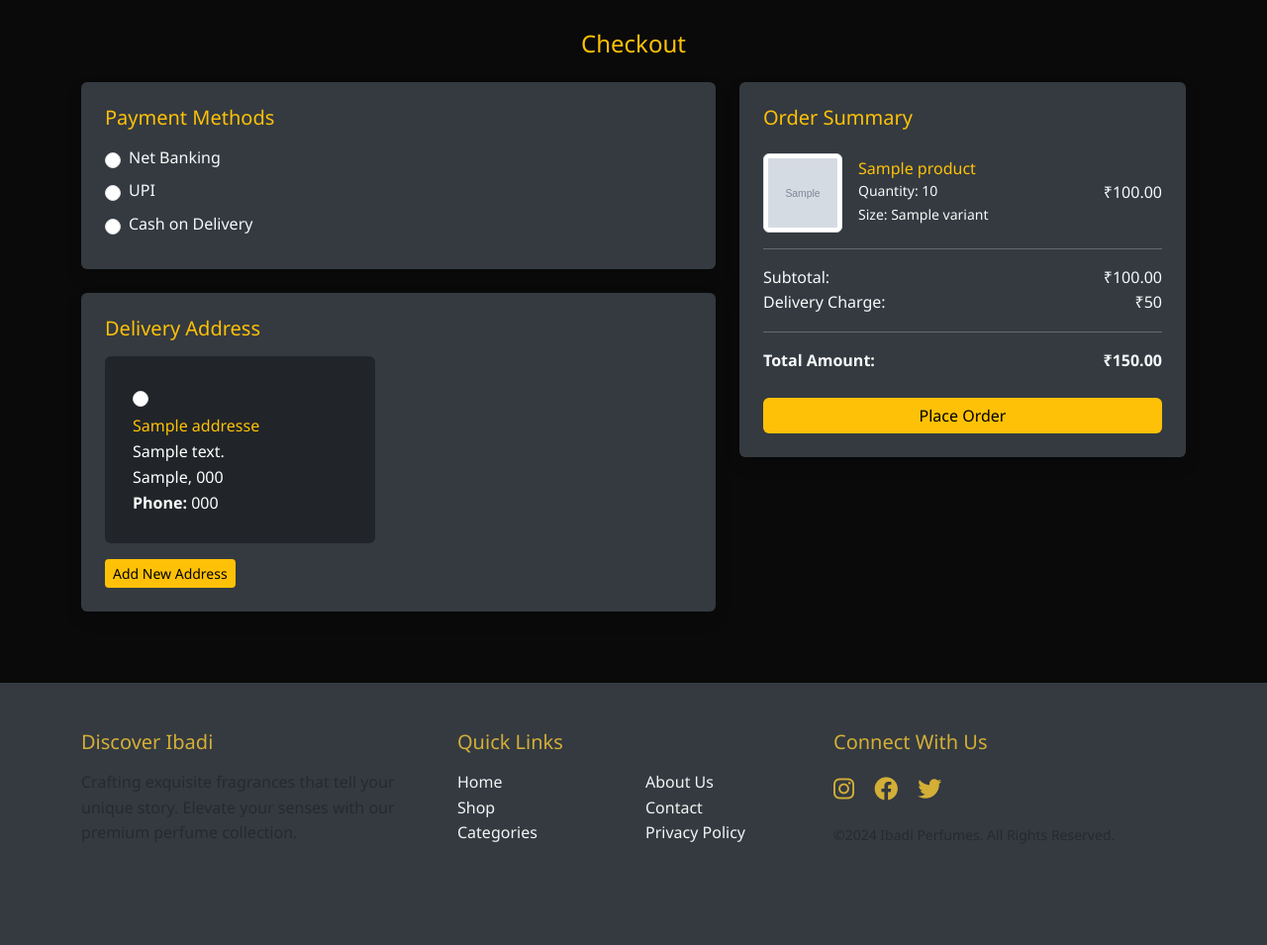
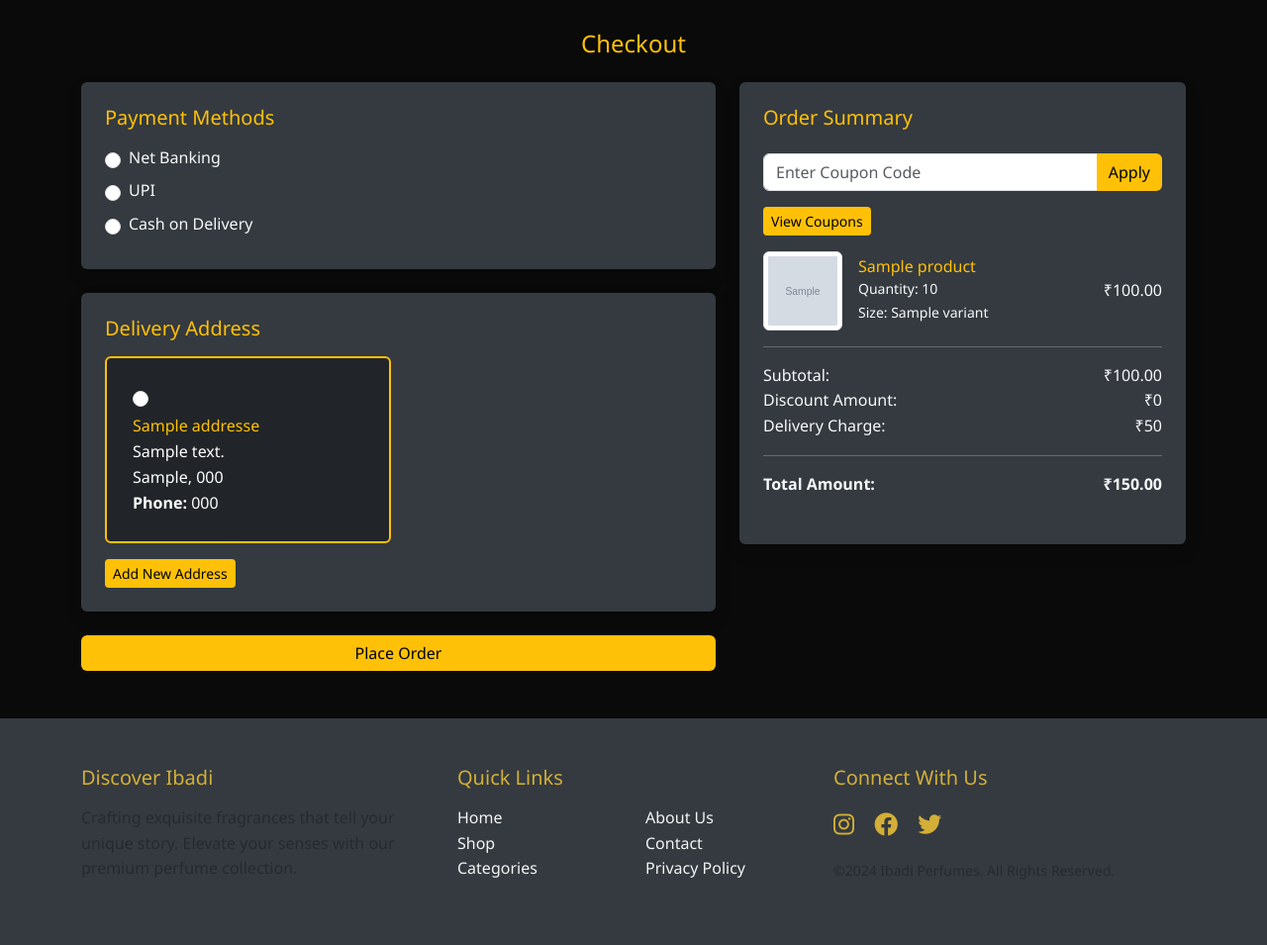
Before and after one commit to hashim-jihan/ibadi-perfumes, a Django app: page /checkoutPage in a window 1280 px wide. Shown: the part 66-1021 px from the top of the page at 99% size. Before the commit the page ends 918 px from the top, so only its background shows below. Run offline with Django 5.2, Linux system fonts and the light colour scheme; a user stored in the database is signed in; tables that the repository leaves empty hold one stand-in row (values such as "Sample post"); grey boxes marked "Sample" are stand-in pictures; some libraries are stand-ins or nearby versions.

Commit message:
coupon doing

```diff
--- a/ibadi/adminibadi/models.py
+++ b/ibadi/adminibadi/models.py
@@ -101,7 +101,6 @@ class Coupon(models.Model):
     coupon_code = models.CharField(max_length=20, unique=True)
     expiry_date = models.DateTimeField()
     discount_percentage = models.DecimalField(max_digits=10, decimal_places=2, null=True, blank=True)
-    discount_amount = models.DecimalField(max_digits=10, decimal_places=2, default=0.00)
     minimum_purchase = models.DecimalField(max_digits=10, decimal_places=2, default=0.00)
     maximum_discount = models.DecimalField(max_digits=10, decimal_places=2)
     used_count = models.PositiveIntegerField(default=0)
--- a/ibadi/useribadi/models.py
+++ b/ibadi/useribadi/models.py
@@ -3,7 +3,7 @@ from django.contrib.auth.models import AbstractBaseUser,BaseUserManager,Permissi
 from django.utils.crypto import get_random_string
 from datetime import datetime,timedelta
 from django.utils.timezone import now
-from adminibadi.models import Product
+from adminibadi.models import Product,Coupon
 
 
 # Create your models here.
@@ -29,6 +29,7 @@ class CustomUserManager(BaseUserManager):
         user.is_superuser = True
         user.save(using=self._db)
         return user
+
 
 
 class User(AbstractBaseUser, PermissionsMixin):
@@ -131,6 +132,7 @@ class Order(models.Model):
     order_id = models.AutoField(primary_key=True)
     user = models.ForeignKey(User,on_delete=models.CASCADE, related_name='orders')
     total_amount = models.DecimalField(max_digits=10, decimal_places=2)
+    discount_amount = models.DecimalField(max_digits=10, decimal_places=2, default=0.00)
     delivery_charge = models.DecimalField(max_digits=10, decimal_places=2)
     final_amount = models.DecimalField(max_digits=10, decimal_places=2)
     payment_method = models.CharField(max_length=20, choices=payment_method_choices)
@@ -162,6 +164,7 @@ class OrderItem(models.Model):
     quantity = models.PositiveIntegerField(default=1)
     final_amount = models.DecimalField(max_digits=10, decimal_places=2)
     is_cancelled = models.BooleanField(default=False)
+    discounted_amount = models.DecimalField(max_digits=10, decimal_places=2, default=0.00)
 
     class Meta:
         db_table = 'order_items'
--- a/ibadi/useribadi/templates/useribadi/checkout.html
+++ b/ibadi/useribadi/templates/useribadi/checkout.html
@@ -49,14 +49,39 @@
                         </div>
                         {% endfor %}
                     </div>
-                    <a href="{% url 'addAddress' %}" class="btn btn-warning btn-sm mt-3">Add New Address</a>
+                    <a href="{% url 'userAddress' %}" class="btn btn-warning btn-sm mt-3">Add New Address</a>
                 </div>
+
+                <!-- Place Order Button -->
+                {% if cartTotal > 0 %}
+                <button type="submit" class="btn btn-warning w-100">Place Order</button>
+                {% else %}
+                <a href="{% url 'shop' %}" class="btn btn-warning w-100">Continue Shopping</a>
+                {% endif %}
+            </form>
         </div>
 
         <!-- Right Section: Order Summary -->
         <div class="col-lg-5">
             <div class="bg-dark text-light rounded shadow p-4">
                 <h5 class="text-warning mb-4">Order Summary</h5>
+
+                <!-- Apply Coupon Section -->
+                <div class="mb-3">
+                    <form method="POST" action="{% url 'applyCoupon' %}">
+                        {% csrf_token %}
+                        <div class="input-group">
+                            <input type="text" class="form-control" name="coupon_code" placeholder="Enter Coupon Code">
+                            <button type="submit" class="btn btn-warning">Apply</button>
+                        </div>
+                    </form>
+                </div>
+
+                <!-- View Coupons Button -->
+                <button type="button" class="btn btn-warning btn-sm mb-3" data-bs-toggle="modal" data-bs-target="#couponsModal">
+                    View Coupons
+                </button>
+
                 {% for item in cartItems %}
                 <div class="d-flex align-items-center mb-3">
                     <!-- Product Image -->
@@ -81,7 +106,11 @@
                 <!-- Subtotal and Total -->
                 <div class="d-flex justify-content-between">
                     <span>Subtotal:</span>
-                    <span>₹{{ cartSubTotal }}</span>
+                    <span id="subtotal">₹{{ cartSubTotal }}</span>
+                </div>
+                <div class="d-flex justify-content-between">
+                    <span>Discount Amount:</span>
+                    <span>₹{{ discount_amount }}</span>
                 </div>
                 <div class="d-flex justify-content-between">
                     <span>Delivery Charge:</span>
@@ -90,20 +119,45 @@
                 <hr class="bg-warning">
                 <div class="d-flex justify-content-between mb-4">
                     <span><strong>Total Amount:</strong></span>
-                    <span><strong>₹{{ cartTotal }}</strong></span>
+                    <span><strong id="totalAmount">₹{{ final_amount }}</strong></span>
                 </div>
-
-                <!-- Conditional Buttons -->
-                {% if cartTotal > 0 %}
-                <button type="submit" class="btn btn-warning w-100">Place Order</button>
-                {% else %}
-                <a href="{% url 'shop' %}" class="btn btn-warning w-100">Continue Shopping</a>
-                {% endif %}
             </div>
         </div>
     </div>
 </div>
-</form>
+
+<!-- Coupons Modal -->
+<div class="modal fade" id="couponsModal" tabindex="-1" aria-labelledby="couponsModalLabel" aria-hidden="true">
+    <div class="modal-dialog modal-dialog-centered">
+        <div class="modal-content bg-dark text-light">
+            <div class="modal-header">
+                <h5 class="modal-title text-warning" id="couponsModalLabel">Available Coupons</h5>
+                <button type="button" class="btn-close btn-close-white" data-bs-dismiss="modal" aria-label="Close"></button>
+            </div>
+            <div class="modal-body">
+                {% if availableCoupons %}
+                <ul class="list-group">
+                    {% for coupon in availableCoupons %}
+                    <li class="list-group-item bg-dark text-light border-warning mb-2">
+                        <p>{{ coupon.coupon_name }}<br>
+                        Code: <strong>{{ coupon.coupon_code }}</strong><br>
+                        discount percentage %{{ coupon.discount_percentage }}%<br>
+                        maximum discount amount ₹{{ coupon.maximum_discount }}<br>
+                        Expires at {{ coupon.expiry_date|date:"d-m-Y" }}<br>
+                        Minumum purchase amount ₹{{ coupon.minimum_purchase }}
+                    </li>
+                    {% endfor %}
+                </ul>
+                {% else %}
+                <p class="text-center text-warning">No coupons available at the moment.</p>
+                {% endif %}
+            </div>
+            <div class="modal-footer">
+                <button type="button" class="btn btn-warning" data-bs-dismiss="modal">Close</button>
+            </div>
+        </div>
+    </div>
+</div>
 
 <style>
     .bg-dark {
@@ -125,30 +179,29 @@
     .shadow {
         box-shadow: 0 4px 15px rgba(0, 0, 0, 0.2);
     }
-    .card {
-        border: 2px solid transparent;
+
+    /* Address Box Styling */
+    .card.address-card {
         background-color: #212529;
+        border: 2px solid #ffc107;
         padding: 10px;
+        color: #ffffff;
+        transition: transform 0.2s, box-shadow 0.2s;
     }
-    .card:hover {
+    .card.address-card:hover {
+        transform: scale(1.02);
+        box-shadow: 0 0 10px #ffc107;
+    }
+    .card.address-card.selected-card {
+        border-color: #ffc107;
+        box-shadow: 0 0 15px #ffc107;
+    }
+    .form-check-input:checked {
+        background-color: #ffc107;
         border-color: #ffc107;
     }
     .form-check-input {
         margin-top: 7px;
     }
-    .form-check-input:checked {
-        background-color: #ffc107;
-        border-color: #ffc107;
-    }
-    .address-card.selected-card {
-        border-color: #ffc107 !important;
-    }
-    .text-white {
-        color: #fff !important;
-    }
-    .row-cols-1 .col, .row-cols-md-2 .col {
-        flex: 0 0 calc(50% - 1rem);
-        max-width: calc(50% - 1rem);
-    }
 </style>
 {% endblock %}
--- a/ibadi/useribadi/urls.py
+++ b/ibadi/useribadi/urls.py
@@ -35,4 +35,5 @@ urlpatterns = [
     path('wishlist',views.wishlist,name='wishlist'),
     path('removeFromWishlist/<int:product_id>',views.removeFromWishlist,name='removeFromWishlist'),
     path('wallet',views.wallet,name='wallet'),
+    path('applyCoupon', views.applyCoupon,name='applyCoupon'),
 ]
--- a/ibadi/useribadi/views.py
+++ b/ibadi/useribadi/views.py
@@ -3,8 +3,8 @@ from django.urls import reverse
 from .forms import SignupForm,userLoginForm
 from django.contrib import messages
 import re
-from .models import User
-from adminibadi.models import Product,ProductImage,ProductVariants,Category
+from .models import User,Order,OrderItem
+from adminibadi.models import Product,ProductImage,ProductVariants,Category,Coupon
 from django.core.mail import send_mail
 from django.contrib.auth import authenticate,login,logout,update_session_auth_hash
 from django.contrib.auth.hashers import make_password
@@ -18,6 +18,7 @@ from django.utils.cache import caches
 from django.contrib.auth.decorators import login_required
 from django.views.decorators.csrf import csrf_exempt
 from .models import Address,Cart,ShippingAddress,Order,OrderItem,Wishlist
+from decimal import Decimal
 
 
 
@@ -593,7 +594,6 @@ def myCart(request):
     cartItemwithSubTotal = []
     for item in cartItems:
         productSubTotal = item.product.selling_price * item.quantity
-
         mainImage = item.product.product_images.filter(is_main=True).first()
 
         variant = None
@@ -658,6 +658,59 @@ def removeFromCart(request, product_id):
 
 
 
+
+
+
+def applyCoupon(request):
+    if request.method == 'POST':
+        coupon_code = request.POST.get('coupon_code').upper()
+        cartItems = Cart.objects.filter(user=request.user)
+        cartSubTotal = sum(item.product.selling_price * item.quantity for item in cartItems)
+        print(coupon_code)
+        print(cartSubTotal)
+
+        try:
+            coupon = Coupon.objects.get(coupon_code=coupon_code)
+
+            if coupon.expiry_date < now():
+                messages.error(request,'Coupon has been expired')
+                return redirect('checkoutPage')
+
+            if cartSubTotal < coupon.minimum_purchase:
+                messages.error(request,f'Your total purchase amount must be at least {coupon.minimum_purchase} to use this coupon')
+                return redirect('checkoutPage')
+
+            if coupon.discount_percentage:
+                productDiscounts = {}
+                totalDiscount = 0
+
+                for item in cartItems:
+                    productSubTotal = item.product.selling_price * item.quantity
+                    productDiscount = (productSubTotal * coupon.discount_percentage) / 100
+                    productDiscounts [item.id] = round(float(productDiscount), 2)
+                    totalDiscount += productDiscount
+
+                print(productDiscounts)
+                discount = min(totalDiscount, coupon.maximum_discount)
+                finalAmount = cartSubTotal - discount
+
+
+                request.session['applied_coupon'] = {
+                    'coupon_code' : coupon.coupon_code,
+                    'discount_amount':float(discount),
+                    'final_amount':float(finalAmount),
+                    'product_discounts':productDiscounts
+                }
+                messages.success(request, f'Coupon applied ! you saved ₹{discount} Rupees ')
+            else:
+                messages.error(request, 'Invalid discount configuration')
+        except Coupon.DoesNotExist:
+            messages.error(request,'Invalid coupon code, please try again')
+    return redirect('checkoutPage')
+
+
+
+
 @cache_control(no_store=True, must_revalidate=True, no_cache=True)
 def checkoutPage(request):
     if not request.user.is_authenticated:
@@ -687,14 +740,23 @@ def checkoutPage(request):
     deliveryCharge = 50 if cartItems.exists() else 0
     cartTotal = cartSubTotal + deliveryCharge
 
+    appliedCoupon = request.session.get('applied_coupon',None)
+    if appliedCoupon:
+        discount_amount = appliedCoupon['discount_amount']
+        final_amount = appliedCoupon['final_amount'] + deliveryCharge
+        product_discounts = appliedCoupon.get('product_discounts', {})
+    else:
+        discount_amount = 0
+        final_amount = cartTotal
+        product_discounts={}
 
     userAddress = Address.objects.filter(user=request.user)
+    availableCoupons = Coupon.objects.filter(is_active=True)
+    print(availableCoupons)
 
     if request.method == 'POST':
         payment_method = request.POST.get('payment_method')
         selected_address = request.POST.get('selected_address')
-
-
 
         if not payment_method:
             messages.error(request, 'Please select a payment method')
@@ -703,7 +765,6 @@ def checkoutPage(request):
         if payment_method in ['UPI','ONLINE']:
             messages.error(request, f'{payment_method} yet to be active! Please selcet cash on delivery ')
             return redirect('checkoutPage')
-
 
         if not selected_address:
             messages.error(request,'Please select a delivery address')
@@ -726,15 +787,20 @@ def checkoutPage(request):
             return redirect('checkoutPage')
 
 
-        order = Order.objects.create(user=request.user, total_amount=cartSubTotal, delivery_charge=deliveryCharge, final_amount=cartTotal, payment_method=payment_method, shipping_address=shipping_address)
+        order = Order.objects.create(user=request.user, total_amount=cartSubTotal,discount_amount=discount_amount, delivery_charge=deliveryCharge, final_amount=final_amount, payment_method=payment_method, shipping_address=shipping_address)
 
         for cartItem in cartItems:
+            product_discount = product_discounts.get(str(cartItem.id), 0)
+            print(product_discount)
+            discounted_price = (cartItem.product.selling_price * cartItem.quantity) - Decimal(product_discount)
+
             OrderItem.objects.create(
                 order = order,
                 product = cartItem.product,
                 price = cartItem.product.selling_price,
                 final_amount = cartItem.product.selling_price * cartItem.quantity,
-                quantity = cartItem.quantity
+                quantity = cartItem.quantity,
+                discounted_amount = discounted_price
             )
 
             product = cartItem.product
@@ -743,17 +809,20 @@ def checkoutPage(request):
                 product.save()
 
         cartItems.delete()
+        if 'applied_coupon' in request.session:
+            del request.session['applied_coupon']
         messages.success(request, 'Order placed successfully ')
         return redirect('myOrder')
-
-
 
     return render(request,'useribadi/checkout.html', {
         'cartItems':cartItemWithSubTotal,
         'cartSubTotal':cartSubTotal,
         'deliveryCharge':deliveryCharge,
         'cartTotal':cartTotal,
-        'userAddresses':userAddress
+        'final_amount':final_amount,
+        'discount_amount':discount_amount,
+        'userAddresses':userAddress,
+        'availableCoupons':availableCoupons
     })
 
 
@@ -885,6 +954,5 @@ def removeFromWishlist(request,product_id):
     return redirect('wishlist')
 
 
-
 def wallet(request):
     return render(request,'useribadi/wallet.html')
```
Also changed, not shown: ibadi/adminibadi/migrations/0008_remove_coupon_discount_amount.py (added), ibadi/useribadi/migrations/0022_order_discount_amount.py (added), ibadi/useribadi/migrations/0023_order_coupon_code.py (added), ibadi/useribadi/migrations/0024_remove_order_coupon_code_orderitem_discounted_amount.py (added).
